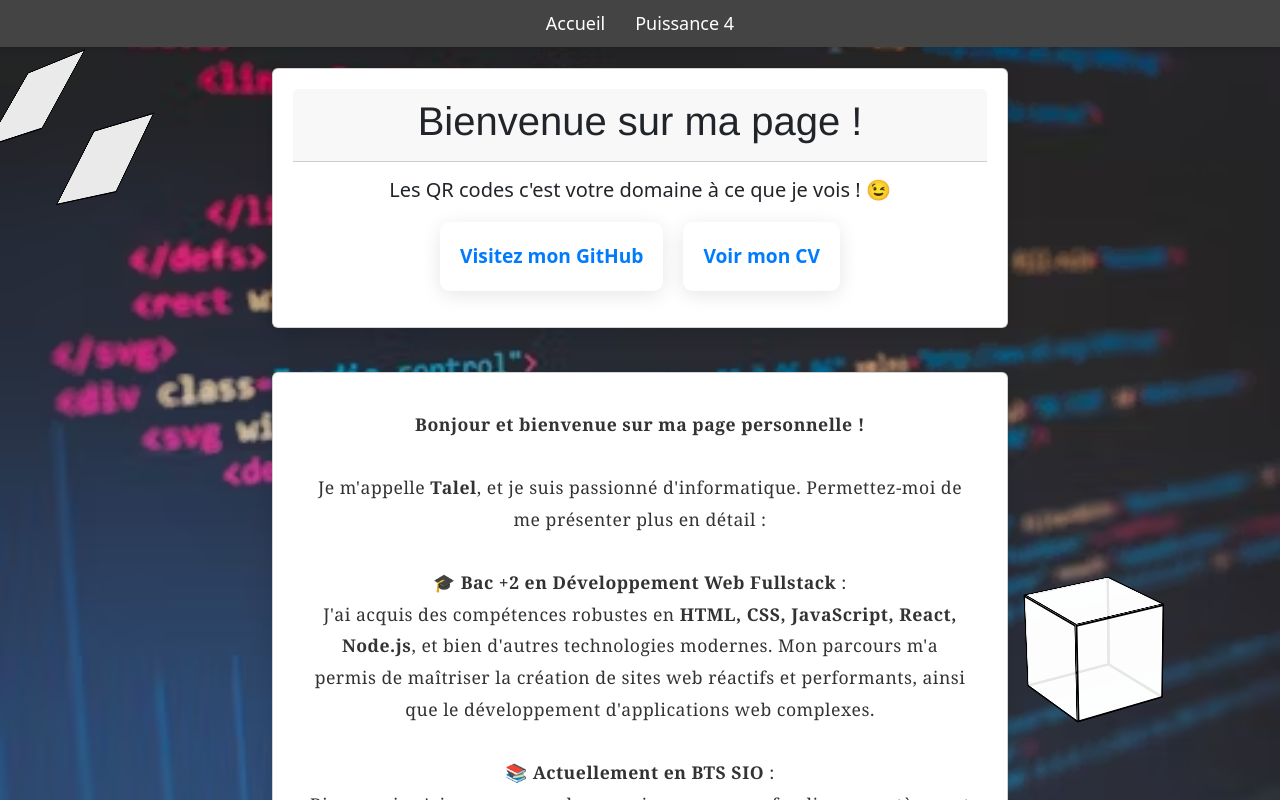
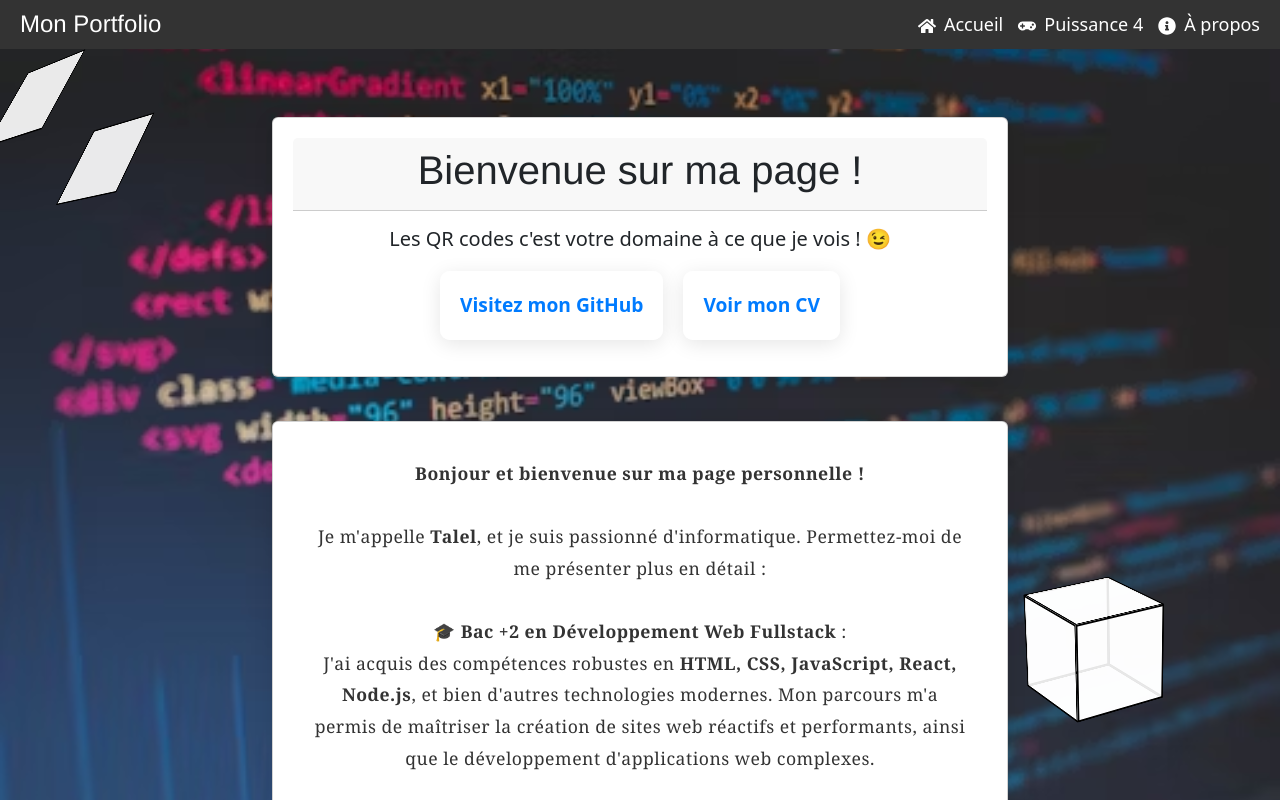
Before and after one commit to TalelJandoubi/my-portfolio, a React (Create React App) app: page / in a window 1280 px wide. Shown: the top 800 px of the page. Built offline with nearby package versions, Linux system fonts and the light colour scheme.

Commit message:
Ajout de l'animation de chute des jetons dans le jeu Puissance 4

```diff
--- a/package.json
+++ b/package.json
@@ -13,6 +13,7 @@
     "react-bootstrap": "^2.10.4",
     "react-confetti": "^6.1.0",
     "react-dom": "^18.3.1",
+    "react-icons": "^5.2.1",
     "react-router-dom": "^6.25.1",
     "react-scripts": "5.0.1",
     "react-spring": "^9.7.4",
--- a/src/assets/index.css
+++ b/src/assets/index.css
@@ -1,7 +1,7 @@
-/* src/assets/index.css */
+/* src/index.css */
 body {
-    margin: 0;
-    padding: 0;
-    box-sizing: border-box;
-    font-family: Arial, sans-serif;
-  }
+  margin: 0;
+  font-family: 'Arial', sans-serif;
+  background-color: #222;
+  color: white;
+}
--- a/src/components/Navbar.js
+++ b/src/components/Navbar.js
@@ -2,34 +2,61 @@
 import React from 'react';
 import { Link } from 'react-router-dom';
 import styled from 'styled-components';
+import { FaHome, FaGamepad, FaInfoCircle } from 'react-icons/fa';
 
 const NavbarContainer = styled.div`
-  position: fixed;
-  top: 0;
-  width: 100%;
-  background-color: #444;
-  color: white;
+  background-color: #333;
   padding: 10px 20px;
-  box-shadow: 0 4px 6px rgba(0, 0, 0, 0.1);
-  z-index: 1000;
+  display: flex;
+  justify-content: space-between;
+  align-items: center;
 `;
 
-const NavbarLink = styled(Link)`
-  margin: 0 15px;
-  color: white;
+const NavTitle = styled.h1`
+  color: #fff;
+  font-size: 24px;
+  margin: 0;
+`;
+
+const NavLinks = styled.div`
+  display: flex;
+  gap: 15px;
+`;
+
+const NavLink = styled(Link)`
+  color: #fff;
   text-decoration: none;
   font-size: 18px;
+  display: flex;
+  align-items: center;
 
   &:hover {
     color: #ddd;
   }
 `;
 
+const Icon = styled.span`
+  margin-right: 8px;
+`;
+
 const Navbar = () => {
   return (
     <NavbarContainer>
-      <NavbarLink to="/">Accueil</NavbarLink>
-      <NavbarLink to="/newpage">Puissance 4</NavbarLink>
+      <NavTitle>Mon Portfolio</NavTitle>
+      <NavLinks>
+        <NavLink to="/">
+          <Icon><FaHome /></Icon>
+          Accueil
+        </NavLink>
+        <NavLink to="/newpage">
+          <Icon><FaGamepad /></Icon>
+          Puissance 4
+        </NavLink>
+        <NavLink to="/about">
+          <Icon><FaInfoCircle /></Icon>
+          À propos
+        </NavLink>
+      </NavLinks>
     </NavbarContainer>
   );
 };
```
Also changed, not shown: 1 other file (tests, documents, lock files or other folders).
